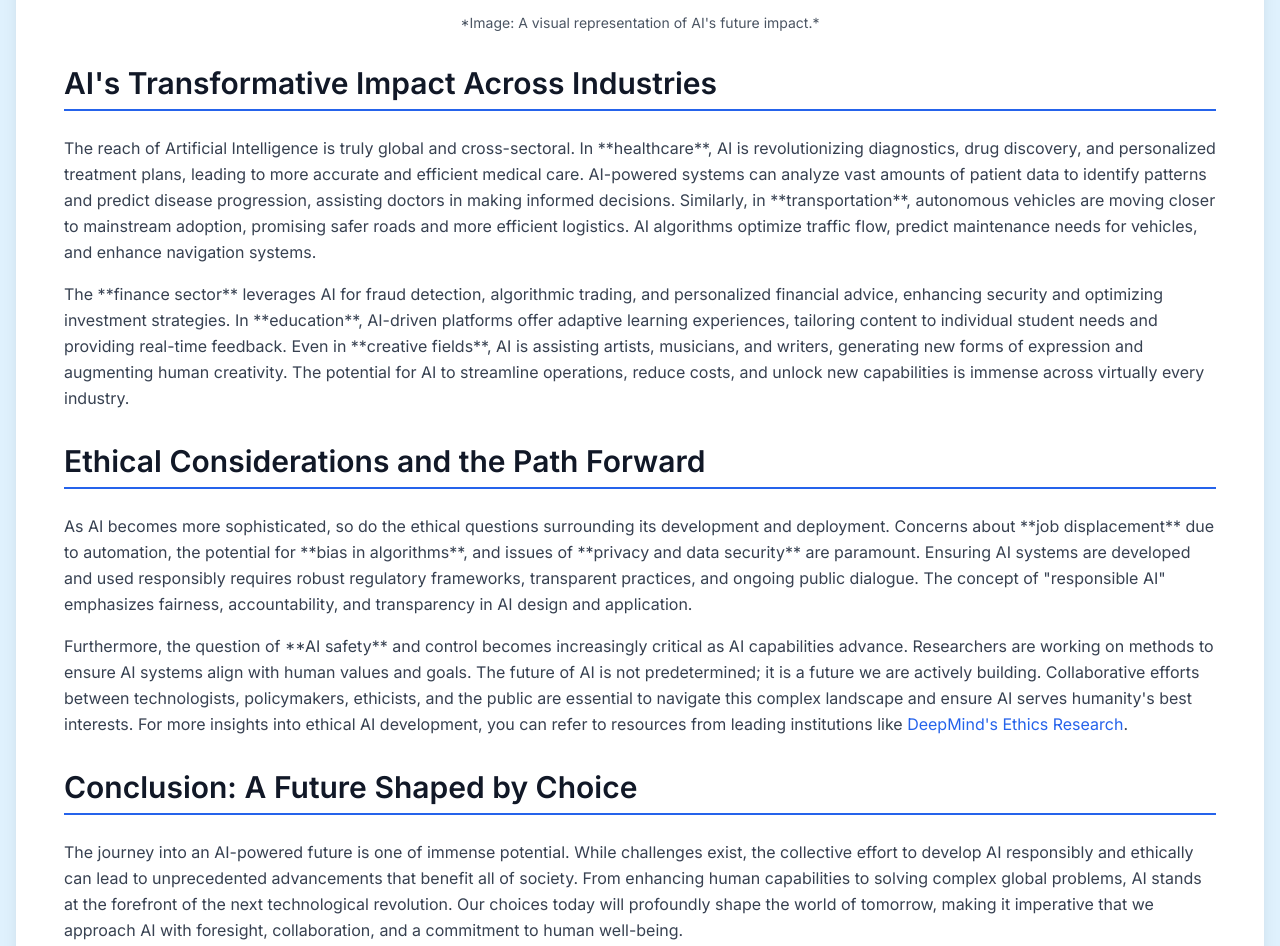
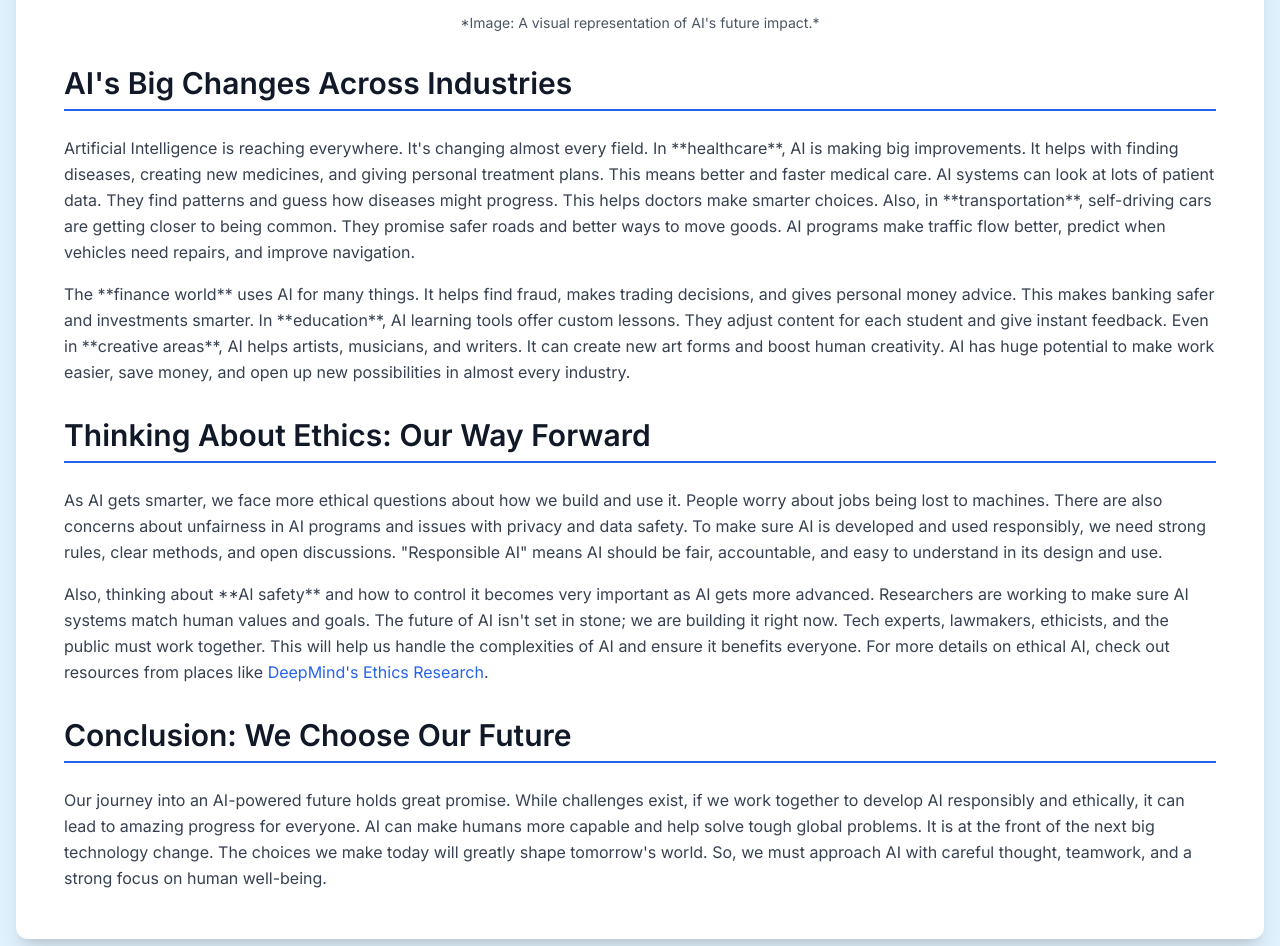
Before and after one commit to akshithak29/Future-with-AI, a plain HTML site: page index.html in a window 1280 px wide. Shown: the part 760-1706 px from the top of the page. Drawn offline with nearby package versions, Linux system fonts and the light colour scheme.

Commit message:
Update index.html

```diff
--- a/index.html
+++ b/index.html
@@ -41,7 +41,7 @@
             </h2>
 
             <p class="text-lg text-gray-700 mb-8 leading-relaxed">
-                Artificial Intelligence (AI) is no longer a concept confined to science fiction; it is rapidly becoming an integral part of our reality, reshaping industries, economies, and daily lives. From smart assistants that streamline our routines to complex algorithms driving scientific discovery, AI's presence is expanding at an unprecedented pace. This evolving landscape promises a future filled with both immense opportunities and significant challenges, demanding careful consideration of its development and integration into society.
+                Artificial Intelligence (AI) is no longer just a concept from science fiction. It's quickly becoming a key part of our daily lives. AI is changing industries, economies, and how we live. Think about smart assistants that make our routines easier, or complex programs that help with scientific discoveries. AI's presence is growing faster than ever before. This new world offers huge opportunities, but it also brings big challenges. We need to think carefully about how we develop and use AI in society.
             </p>
 
             <div class="flex justify-center mb-10">
@@ -57,30 +57,30 @@
             </p>
 
             <h3 id="ai-impact" class="text-3xl font-semibold text-gray-900 mb-6 border-b-2 border-blue-600 pb-2">
-                AI's Transformative Impact Across Industries
+                AI's Big Changes Across Industries
             </h3>
             <p class="text-gray-700 mb-4 leading-relaxed">
-                The reach of Artificial Intelligence is truly global and cross-sectoral. In **healthcare**, AI is revolutionizing diagnostics, drug discovery, and personalized treatment plans, leading to more accurate and efficient medical care. AI-powered systems can analyze vast amounts of patient data to identify patterns and predict disease progression, assisting doctors in making informed decisions. Similarly, in **transportation**, autonomous vehicles are moving closer to mainstream adoption, promising safer roads and more efficient logistics. AI algorithms optimize traffic flow, predict maintenance needs for vehicles, and enhance navigation systems.
+                Artificial Intelligence is reaching everywhere. It's changing almost every field. In **healthcare**, AI is making big improvements. It helps with finding diseases, creating new medicines, and giving personal treatment plans. This means better and faster medical care. AI systems can look at lots of patient data. They find patterns and guess how diseases might progress. This helps doctors make smarter choices. Also, in **transportation**, self-driving cars are getting closer to being common. They promise safer roads and better ways to move goods. AI programs make traffic flow better, predict when vehicles need repairs, and improve navigation.
             </p>
             <p class="text-gray-700 mb-8 leading-relaxed">
-                The **finance sector** leverages AI for fraud detection, algorithmic trading, and personalized financial advice, enhancing security and optimizing investment strategies. In **education**, AI-driven platforms offer adaptive learning experiences, tailoring content to individual student needs and providing real-time feedback. Even in **creative fields**, AI is assisting artists, musicians, and writers, generating new forms of expression and augmenting human creativity. The potential for AI to streamline operations, reduce costs, and unlock new capabilities is immense across virtually every industry.
+                The **finance world** uses AI for many things. It helps find fraud, makes trading decisions, and gives personal money advice. This makes banking safer and investments smarter. In **education**, AI learning tools offer custom lessons. They adjust content for each student and give instant feedback. Even in **creative areas**, AI helps artists, musicians, and writers. It can create new art forms and boost human creativity. AI has huge potential to make work easier, save money, and open up new possibilities in almost every industry.
             </p>
 
             <h3 id="ethics" class="text-3xl font-semibold text-gray-900 mb-6 border-b-2 border-blue-600 pb-2">
-                Ethical Considerations and the Path Forward
+                Thinking About Ethics: Our Way Forward
             </h3>
             <p class="text-gray-700 mb-4 leading-relaxed">
-                As AI becomes more sophisticated, so do the ethical questions surrounding its development and deployment. Concerns about **job displacement** due to automation, the potential for **bias in algorithms**, and issues of **privacy and data security** are paramount. Ensuring AI systems are developed and used responsibly requires robust regulatory frameworks, transparent practices, and ongoing public dialogue. The concept of "responsible AI" emphasizes fairness, accountability, and transparency in AI design and application.
+                As AI gets smarter, we face more ethical questions about how we build and use it. People worry about jobs being lost to machines. There are also concerns about unfairness in AI programs and issues with privacy and data safety. To make sure AI is developed and used responsibly, we need strong rules, clear methods, and open discussions. "Responsible AI" means AI should be fair, accountable, and easy to understand in its design and use.
             </p>
             <p class="text-gray-700 mb-8 leading-relaxed">
-                Furthermore, the question of **AI safety** and control becomes increasingly critical as AI capabilities advance. Researchers are working on methods to ensure AI systems align with human values and goals. The future of AI is not predetermined; it is a future we are actively building. Collaborative efforts between technologists, policymakers, ethicists, and the public are essential to navigate this complex landscape and ensure AI serves humanity's best interests. For more insights into ethical AI development, you can refer to resources from leading institutions like <a href="https://www.deepmind.com/ethics-research" target="_blank" rel="noopener noreferrer" class="text-blue-600 hover:underline font-medium">DeepMind's Ethics Research</a>.
+                Also, thinking about **AI safety** and how to control it becomes very important as AI gets more advanced. Researchers are working to make sure AI systems match human values and goals. The future of AI isn't set in stone; we are building it right now. Tech experts, lawmakers, ethicists, and the public must work together. This will help us handle the complexities of AI and ensure it benefits everyone. For more details on ethical AI, check out resources from places like <a href="https://www.deepmind.com/ethics-research" target="_blank" rel="noopener noreferrer" class="text-blue-600 hover:underline font-medium">DeepMind's Ethics Research</a>.
             </p>
 
             <h3 class="text-3xl font-semibold text-gray-900 mb-6 border-b-2 border-blue-600 pb-2">
-                Conclusion: A Future Shaped by Choice
+                Conclusion: We Choose Our Future
             </h3>
             <p class="text-gray-700 leading-relaxed">
-                The journey into an AI-powered future is one of immense potential. While challenges exist, the collective effort to develop AI responsibly and ethically can lead to unprecedented advancements that benefit all of society. From enhancing human capabilities to solving complex global problems, AI stands at the forefront of the next technological revolution. Our choices today will profoundly shape the world of tomorrow, making it imperative that we approach AI with foresight, collaboration, and a commitment to human well-being.
+                Our journey into an AI-powered future holds great promise. While challenges exist, if we work together to develop AI responsibly and ethically, it can lead to amazing progress for everyone. AI can make humans more capable and help solve tough global problems. It is at the front of the next big technology change. The choices we make today will greatly shape tomorrow's world. So, we must approach AI with careful thought, teamwork, and a strong focus on human well-being.
             </p>
         </div>
     </main>
```
